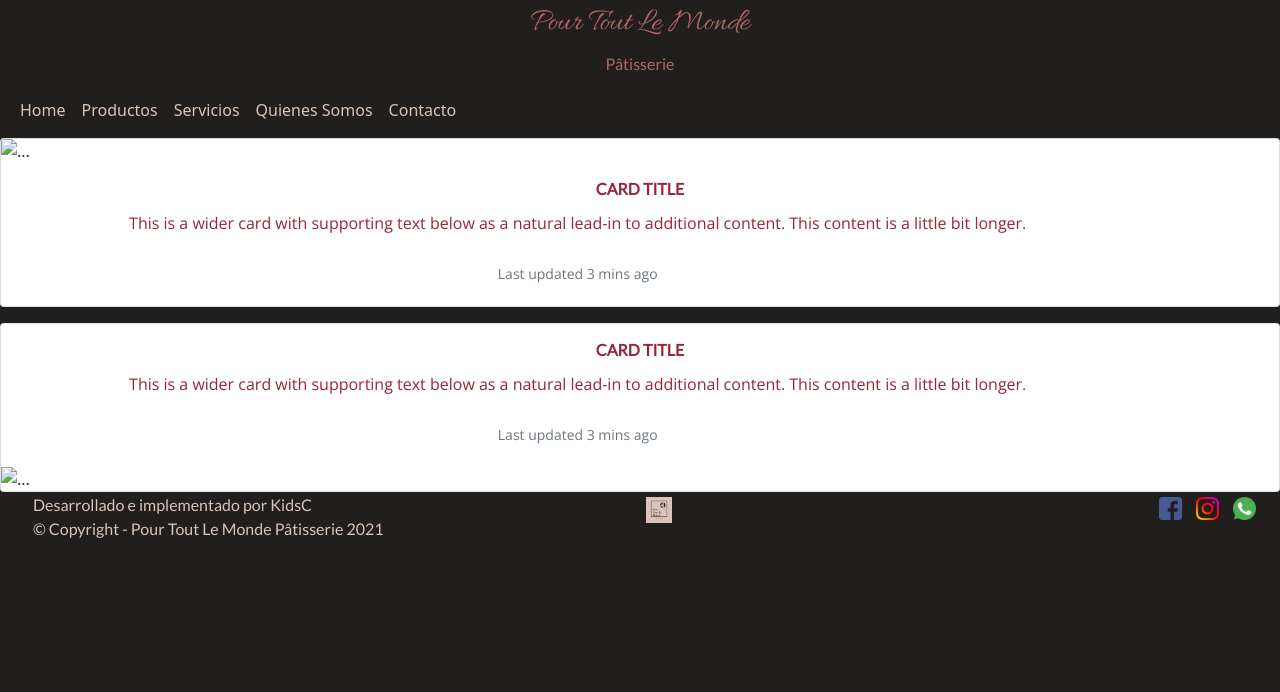
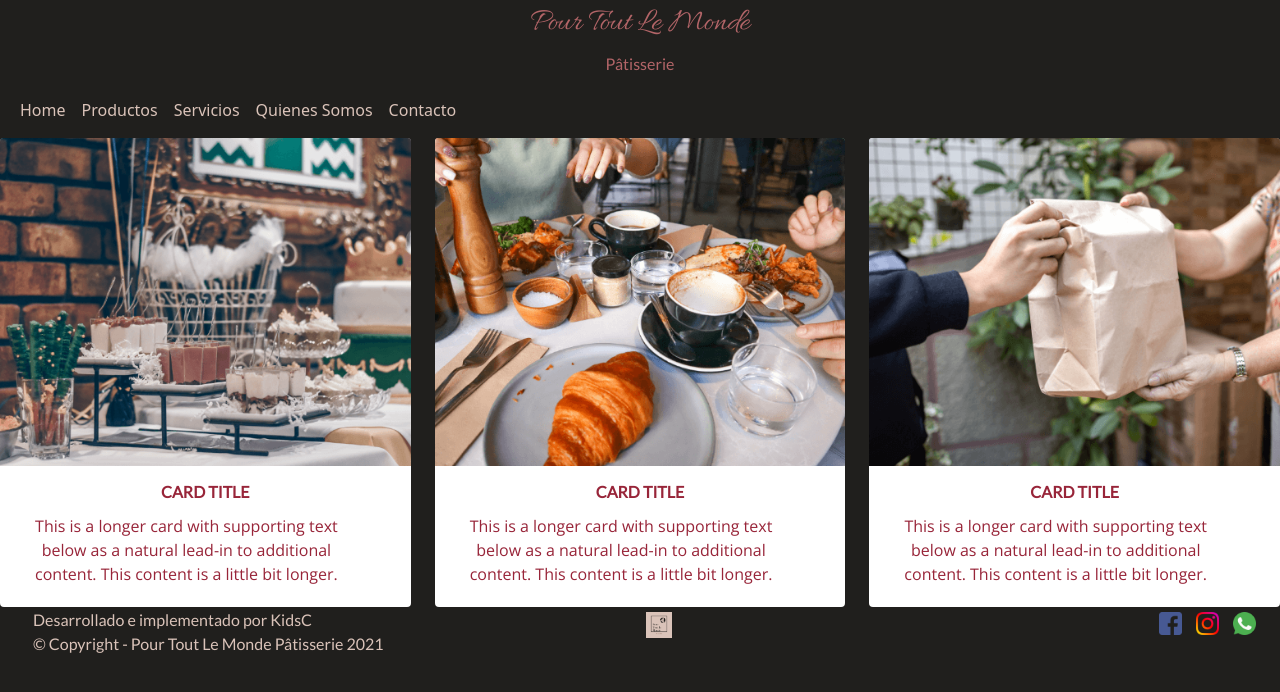
Before and after one commit to Paulina-super/Proyecto, a website: page Servicios.html in a window 1280 px wide. Drawn offline with nearby package versions, Linux system fonts and the light colour scheme.

Commit message:
servicios
fotos y cards

```diff
--- a/SCSS/prueba.scss
+++ b/SCSS/prueba.scss
@@ -161,8 +161,8 @@ body {
     }
     #quienesSomos {
         background-color: $color4 !important;
-        height: 100vh;
         .grid-container {
+            height: 100%;
             display: grid;
             grid-template-columns: 1fr 1fr 1fr 1fr;
             grid-template-rows: 1fr 1fr 1fr;
@@ -172,6 +172,7 @@ body {
         .carrusel {
             grid-area: carrusel;
             .carousel-inner {
+                height: 100%;
                 .carousel-item {}
             }
         }
@@ -181,6 +182,11 @@ body {
             .card {
                 border: solid;
             }
+        }
+    }
+    .servicios {
+        .card {
+            border: $color1;
         }
     }
     .contacto {
--- a/Servicios.html
+++ b/Servicios.html
@@ -43,24 +43,35 @@
 
         <section class="servicios">
             <!-- SERVICIOS cards X2 con foto y efectos de fondo -->
-            <div class="card mb-3">
-                <img src="..." class="card-img-top" alt="...">
+            <div class="row row-cols-1 row-cols-md-3 g-4">
+                <div class="col">
+                    <div class="card">
+                        <img src="Imagenes/serv1.png" class="card-img-top" alt="...">
                         <div class="card-body">
                             <h5 class="card-title">Card title</h5>
-                    <p class="card-text">This is a wider card with supporting text below as a natural lead-in to additional content. This content is a little bit longer.</p>
-                    <p class="card-text"><small class="text-muted">Last updated 3 mins ago</small></p>
+                            <p class="card-text">This is a longer card with supporting text below as a natural lead-in to additional content. This content is a little bit longer.</p>
                         </div>
                     </div>
+                </div>
+                <div class="col">
                     <div class="card">
+                        <img src="Imagenes/serv2.png" class="card-img-top" alt="...">
                         <div class="card-body">
                             <h5 class="card-title">Card title</h5>
-                    <p class="card-text">This is a wider card with supporting text below as a natural lead-in to additional content. This content is a little bit longer.</p>
-                    <p class="card-text"><small class="text-muted">Last updated 3 mins ago</small></p>
+                            <p class="card-text">This is a longer card with supporting text below as a natural lead-in to additional content. This content is a little bit longer.</p>
                         </div>
-                <img src="..." class="card-img-bottom" alt="...">
                     </div>
-
-
+                </div>
+                <div class="col">
+                    <div class="card">
+                        <img src="Imagenes/serv3.png" class="card-img-top" alt="...">
+                        <div class="card-body">
+                            <h5 class="card-title">Card title</h5>
+                            <p class="card-text">This is a longer card with supporting text below as a natural lead-in to additional content. This content is a little bit longer.</p>
+                        </div>
+                    </div>
+                </div>
+            </div>
 
 
 
```
Also changed, not shown: CSS/prueba.css, Imagenes/serv1.png (added), Imagenes/serv2.png (added), Imagenes/serv3.png (added). Lines whose indentation alone changed are shown as unchanged.
